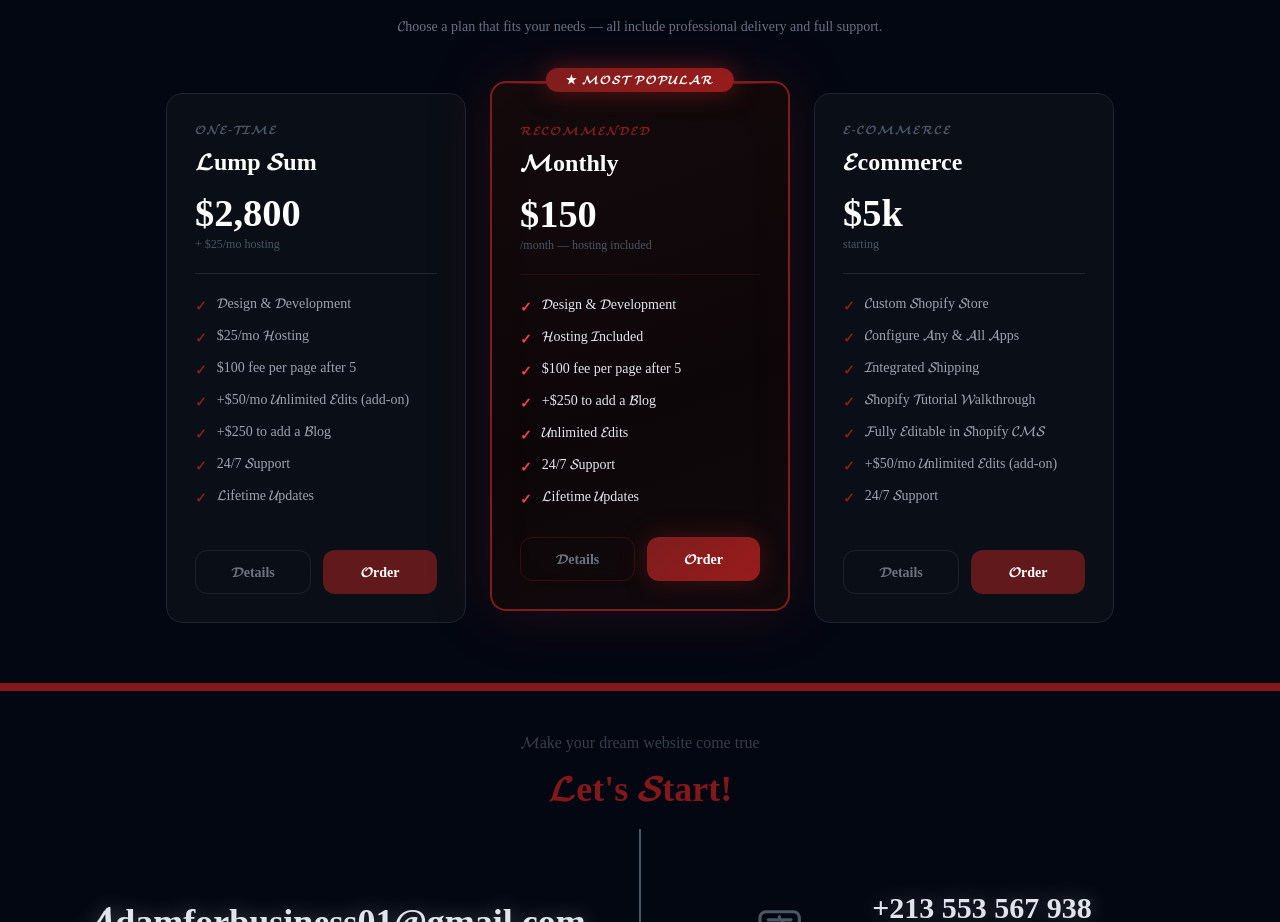
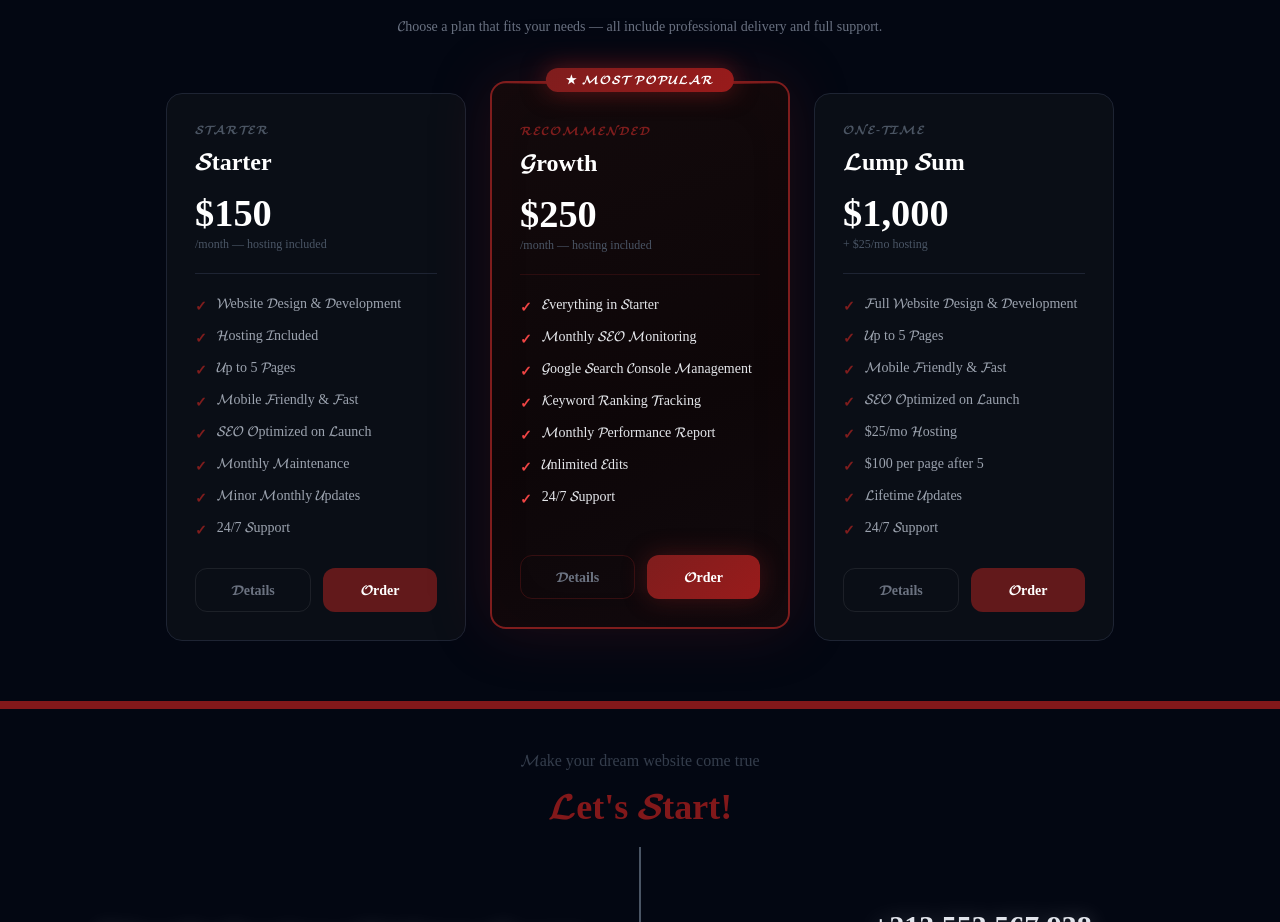
Before and after one commit to Adam-dev-sic/Portfolio, a React (Vite) app: page / in a window 1280 px wide. Shown: the part 3790-4712 px from the top of the page. Built offline with nearby package versions, Linux system fonts and the light colour scheme; what @midudev/tailwind-animations would draw is missing.

Commit message:
new serivces

```diff
--- a/src/assets/views/Body.jsx
+++ b/src/assets/views/Body.jsx
@@ -365,9 +365,9 @@ function Body() {
   const [servicesRef, servicesInView] = useInView(0.1);
 
   // ── Modal states ──────────────────────────────────────────────────────────
+  const [starterModal, setStarterModal] = useState(false);
+  const [growthModal, setGrowthModal] = useState(false);
   const [lumpSumModal, setLumpSumModal] = useState(false);
-  const [monthlyModal, setMonthlyModal] = useState(false);
-  const [ecommerceModal, setEcommerceModal] = useState(false);
 
   // ── Pagination state ──────────────────────────────────────────────────────
   const [activePage, setActivePage] = useState(0);
@@ -384,7 +384,7 @@ function Body() {
   }
 
   useEffect(() => {
-    if (lumpSumModal || monthlyModal || ecommerceModal) {
+    if (starterModal || growthModal || lumpSumModal) {
       document.body.style.overflow = "hidden";
     } else {
       document.body.style.overflow = "";
@@ -392,7 +392,7 @@ function Body() {
     return () => {
       document.body.style.overflow = "";
     };
-  }, [lumpSumModal, monthlyModal, ecommerceModal]);
+  }, [starterModal, growthModal, lumpSumModal]);
 
   useEffect(() => {
     setLoaded(true);
@@ -401,68 +401,70 @@ function Body() {
   // ── Pricing card data ─────────────────────────────────────────────────────
   const PLANS = [
     {
+      key: "starter",
+      label: "Starter",
+      title: "Starter",
+      price: "$150",
+      sub: "/month — hosting included",
+      featured: false,
+      features: [
+        "Website Design & Development",
+        "Hosting Included",
+        "Up to 5 Pages",
+        "Mobile Friendly & Fast",
+        "SEO Optimized on Launch",
+        "Monthly Maintenance",
+        "Minor Monthly Updates",
+        "24/7 Support",
+      ],
+      onDetails: () => setStarterModal(true),
+      emailSubject: "Starter Plan Order",
+      emailBody:
+        "Hi Adam,\n\nI'm interested in the Starter plan.\n\nProject details:\n\n- Business name:\n- Website type:\n- Number of pages:\n- Deadline:\n\nLooking forward to hearing from you!",
+    },
+    {
+      key: "growth",
+      label: "Recommended",
+      title: "Growth",
+      price: "$250",
+      sub: "/month — hosting included",
+      featured: true,
+      badge: "★ Most Popular",
+      features: [
+        "Everything in Starter",
+        "Monthly SEO Monitoring",
+        "Google Search Console Management",
+        "Keyword Ranking Tracking",
+        "Monthly Performance Report",
+        "Unlimited Edits",
+        "24/7 Support",
+      ],
+      onDetails: () => setGrowthModal(true),
+      emailSubject: "Growth Plan Order",
+      emailBody:
+        "Hi Adam,\n\nI'm interested in the Growth plan.\n\nProject details:\n\n- Business name:\n- Website type:\n- Number of pages:\n- Deadline:\n\nLooking forward to hearing from you!",
+    },
+    {
       key: "lumpsum",
       label: "One-Time",
       title: "Lump Sum",
-      price: "$2,800",
+      price: "$1,000",
       sub: "+ $25/mo hosting",
       featured: false,
       features: [
-        "Design & Development",
+        "Full Website Design & Development",
+        "Up to 5 Pages",
+        "Mobile Friendly & Fast",
+        "SEO Optimized on Launch",
         "$25/mo Hosting",
-        "$100 fee per page after 5",
-        "+$50/mo Unlimited Edits (add-on)",
-        "+$250 to add a Blog",
+        "$100 per page after 5",
+        "Lifetime Updates",
         "24/7 Support",
-        "Lifetime Updates",
       ],
       onDetails: () => setLumpSumModal(true),
       emailSubject: "Lump Sum Website Order",
       emailBody:
         "Hi Adam,\n\nI'm interested in the Lump Sum package.\n\nProject details:\n\n- Business name:\n- Website type:\n- Number of pages:\n- Deadline:\n\nLooking forward to hearing from you!",
-    },
-    {
-      key: "monthly",
-      label: "Recommended",
-      title: "Monthly",
-      price: "$150",
-      sub: "/month — hosting included",
-      featured: true,
-      badge: "★ Most Popular",
-      features: [
-        "Design & Development",
-        "Hosting Included",
-        "$100 fee per page after 5",
-        "+$250 to add a Blog",
-        "Unlimited Edits",
-        "24/7 Support",
-        "Lifetime Updates",
-      ],
-      onDetails: () => setMonthlyModal(true),
-      emailSubject: "Monthly Plan Order",
-      emailBody:
-        "Hi Adam,\n\nI'm interested in the Monthly plan.\n\nProject details:\n\n- Business name:\n- Website type:\n- Number of pages:\n- Blog needed (yes/no):\n- Deadline:\n\nLooking forward to hearing from you!",
-    },
-    {
-      key: "ecommerce",
-      label: "E-Commerce",
-      title: "Ecommerce",
-      price: "$5k",
-      sub: "starting",
-      featured: false,
-      features: [
-        "Custom Shopify Store",
-        "Configure Any & All Apps",
-        "Integrated Shipping",
-        "Shopify Tutorial Walkthrough",
-        "Fully Editable in Shopify CMS",
-        "+$50/mo Unlimited Edits (add-on)",
-        "24/7 Support",
-      ],
-      onDetails: () => setEcommerceModal(true),
-      emailSubject: "Ecommerce Store Order",
-      emailBody:
-        "Hi Adam,\n\nI'm interested in the Ecommerce package.\n\nProject details:\n\n- Business name:\n- Products / niche:\n- Estimated number of products:\n- Deadline:\n- Budget:\n\nLooking forward to hearing from you!",
     },
   ];
 
@@ -509,8 +511,6 @@ function Body() {
                 />
               </div>
             </div>
-            {/* Add this to your index.html or equivalent — inside <head> */}
-            {/* <link href="https://fonts.googleapis.com/css2?family=Sora:wght@300;400;600;700;800&display=swap" rel="stylesheet" /> */}
 
             <div
               id="About Apex Flow"
@@ -954,6 +954,100 @@ function Body() {
 
       {/* ── PRICING MODALS ───────────────────────────────────────────────────── */}
 
+      {/* Starter Modal */}
+      <PricingModal
+        isOpen={starterModal}
+        onClose={() => setStarterModal(false)}
+        title="Starter Plan"
+        icon="🚀"
+        tagline="Everything you need to get online"
+        featured={false}
+        features={[
+          {
+            label: "Website Design & Development",
+            desc: "Custom-built from scratch to match your brand.",
+          },
+          {
+            label: "Hosting Included",
+            desc: "No separate hosting bill — everything in one payment.",
+          },
+          {
+            label: "Up to 5 Pages",
+            desc: "Home, Menu, About, Contact, Gallery — whatever you need.",
+          },
+          {
+            label: "Mobile Friendly & Fast",
+            desc: "Looks great on phones, tablets, and desktops.",
+          },
+          {
+            label: "SEO Optimized on Launch",
+            desc: "Built correctly from day one so Google can find you.",
+          },
+          {
+            label: "Monthly Maintenance",
+            desc: "Technical upkeep handled — your site stays running smoothly.",
+          },
+          {
+            label: "Minor Monthly Updates",
+            desc: "Small content changes included each month.",
+          },
+          {
+            label: "24/7 Support",
+            desc: "Direct line to me for any questions or issues.",
+          },
+        ]}
+        note="Best for businesses that want a clean, professional website up and running without the hassle of managing it themselves."
+        emailSubject="Starter Plan Order"
+        emailBody={
+          "Hi Adam,\n\nI'm interested in the Starter plan.\n\nProject details:\n\n- Business name:\n- Website type:\n- Number of pages:\n- Deadline:\n\nLooking forward to hearing from you!"
+        }
+      />
+
+      {/* Growth Modal */}
+      <PricingModal
+        isOpen={growthModal}
+        onClose={() => setGrowthModal(false)}
+        title="Growth Plan"
+        icon="📈"
+        tagline="Get found. Get more customers."
+        featured={true}
+        features={[
+          {
+            label: "Everything in Starter",
+            desc: "Full design, development, hosting, and maintenance included.",
+          },
+          {
+            label: "Monthly SEO Monitoring",
+            desc: "We actively track and improve your Google rankings every month.",
+          },
+          {
+            label: "Google Search Console Management",
+            desc: "We monitor errors, indexing issues, and search performance.",
+          },
+          {
+            label: "Keyword Ranking Tracking",
+            desc: "See exactly where you rank for searches that matter to your business.",
+          },
+          {
+            label: "Monthly Performance Report",
+            desc: "Clear summary of your traffic, rankings, and improvements.",
+          },
+          {
+            label: "Unlimited Edits",
+            desc: "Request any changes anytime — no limits, no extra charges.",
+          },
+          {
+            label: "24/7 Support",
+            desc: "Direct access to me whenever you need help.",
+          },
+        ]}
+        note="Most popular choice — everything in Starter plus active monthly SEO work to push you above your competitors on Google."
+        emailSubject="Growth Plan Order"
+        emailBody={
+          "Hi Adam,\n\nI'm interested in the Growth plan.\n\nProject details:\n\n- Business name:\n- Website type:\n- Number of pages:\n- Deadline:\n\nLooking forward to hearing from you!"
+        }
+      />
+
       {/* Lump Sum Modal */}
       <PricingModal
         isOpen={lumpSumModal}
@@ -964,8 +1058,20 @@ function Body() {
         featured={false}
         features={[
           {
-            label: "Full Design & Development",
+            label: "Full Website Design & Development",
             desc: "Custom-built from scratch to your vision.",
+          },
+          {
+            label: "Up to 5 Pages",
+            desc: "Home, Menu, About, Contact, Gallery — whatever you need.",
+          },
+          {
+            label: "Mobile Friendly & Fast",
+            desc: "Looks great on all devices.",
+          },
+          {
+            label: "SEO Optimized on Launch",
+            desc: "Built correctly from day one so Google can find you.",
           },
           {
             label: "$25/mo Hosting",
@@ -973,119 +1079,21 @@ function Body() {
           },
           {
             label: "$100 per page after 5",
-            desc: "First 5 pages included in the base price.",
+            desc: "Need more pages? Easy to add on.",
           },
           {
-            label: "+$50/mo Unlimited Edits add-on",
-            desc: "Optional — keep your site fresh anytime.",
-          },
-          {
-            label: "+$250 to add a Blog",
-            desc: "Full blog system with CMS, add on at any time.",
+            label: "Lifetime Updates",
+            desc: "Tech stack and security updates included forever.",
           },
           {
             label: "24/7 Support",
             desc: "Direct line to me for any questions or issues.",
           },
-          {
-            label: "Lifetime Updates",
-            desc: "Tech stack and security updates included forever.",
-          },
         ]}
         note="Best for businesses that prefer a single upfront investment and want full ownership of their website from day one."
         emailSubject="Lump Sum Website Order"
         emailBody={
-          "Hi Adam,\n\nI'm interested in the Lump Sum package.\n\nProject details:\n\n- Business name:\n- Website type:\n- Number of pages:\n- Blog needed (yes/no):\n- Deadline:\n\nLooking forward to hearing from you!"
-        }
-      />
-
-      {/* Monthly Modal */}
-      <PricingModal
-        isOpen={monthlyModal}
-        onClose={() => setMonthlyModal(false)}
-        title="Monthly Plan"
-        icon="🔄"
-        tagline="Low entry cost — hosting and edits included"
-        featured={true}
-        features={[
-          {
-            label: "Full Design & Development",
-            desc: "Complete custom website, no shortcuts.",
-          },
-          {
-            label: "Hosting Included",
-            desc: "No separate hosting bill — everything in one payment.",
-          },
-          {
-            label: "$100 per page after 5",
-            desc: "First 5 pages included in the monthly rate.",
-          },
-          {
-            label: "+$250 to add a Blog",
-            desc: "Full blog system, add it anytime.",
-          },
-          {
-            label: "Unlimited Edits",
-            desc: "Request changes anytime — no limits, no extra charges.",
-          },
-          {
-            label: "24/7 Support",
-            desc: "Direct access to me whenever you need help.",
-          },
-          {
-            label: "Lifetime Updates",
-            desc: "Your site stays current and secure, always.",
-          },
-        ]}
-        note="Most popular choice — low entry cost, everything included, and the flexibility to update your site whenever you want."
-        emailSubject="Monthly Plan Order"
-        emailBody={
-          "Hi Adam,\n\nI'm interested in the Monthly plan.\n\nProject details:\n\n- Business name:\n- Website type:\n- Number of pages:\n- Blog needed (yes/no):\n- Deadline:\n\nLooking forward to hearing from you!"
-        }
-      />
-
-      {/* Ecommerce Modal */}
-      <PricingModal
-        isOpen={ecommerceModal}
-        onClose={() => setEcommerceModal(false)}
-        title="Ecommerce"
-        icon="🛒"
-        tagline="Full Shopify store — ready to sell from day one"
-        featured={false}
-        features={[
-          {
-            label: "Custom Shopify Store",
-            desc: "Fully designed and built on Shopify, tailored to your brand.",
-          },
-          {
-            label: "Configure Any & All Apps",
-            desc: "Reviews, upsells, loyalty, email — every app set up for you.",
-          },
-          {
-            label: "Integrated Shipping",
-            desc: "Shipping rates, carriers, and tracking fully configured.",
-          },
-          {
-            label: "Shopify Tutorial Walkthrough",
-            desc: "I walk you through managing your own store hands-on.",
-          },
-          {
-            label: "Fully Editable in Shopify CMS",
-            desc: "You control products, collections, and content yourself.",
-          },
-          {
-            label: "+$50/mo Unlimited Edits add-on",
-            desc: "Optional — have me handle all ongoing changes for you.",
-          },
-          {
-            label: "24/7 Support",
-            desc: "Direct access for any questions after launch.",
-          },
-        ]}
-        note="Pricing starts at $5,000 and varies based on the number of products, apps required, and custom functionality needed."
-        emailSubject="Ecommerce Store Order"
-        emailBody={
-          "Hi Adam,\n\nI'm interested in the Ecommerce package.\n\nProject details:\n\n- Business name:\n- Products / niche:\n- Estimated number of products:\n- Apps needed (if known):\n- Deadline:\n- Budget:\n\nLooking forward to hearing from you!"
+          "Hi Adam,\n\nI'm interested in the Lump Sum package.\n\nProject details:\n\n- Business name:\n- Website type:\n- Number of pages:\n- Deadline:\n\nLooking forward to hearing from you!"
         }
       />
     </>
```
